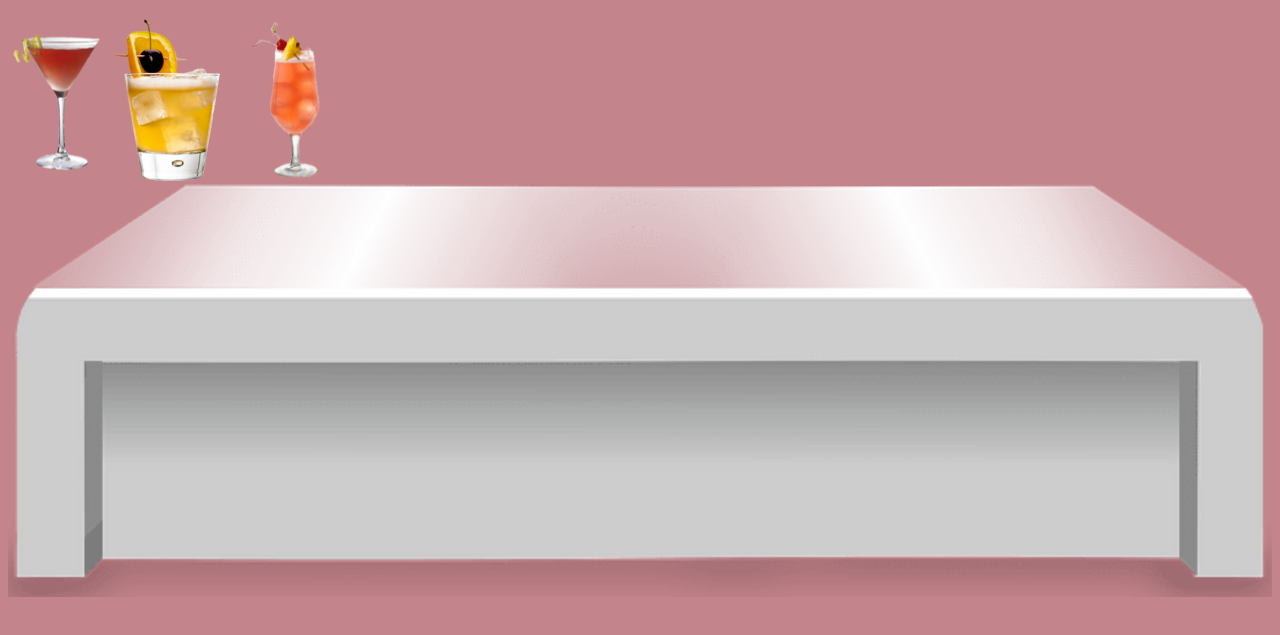
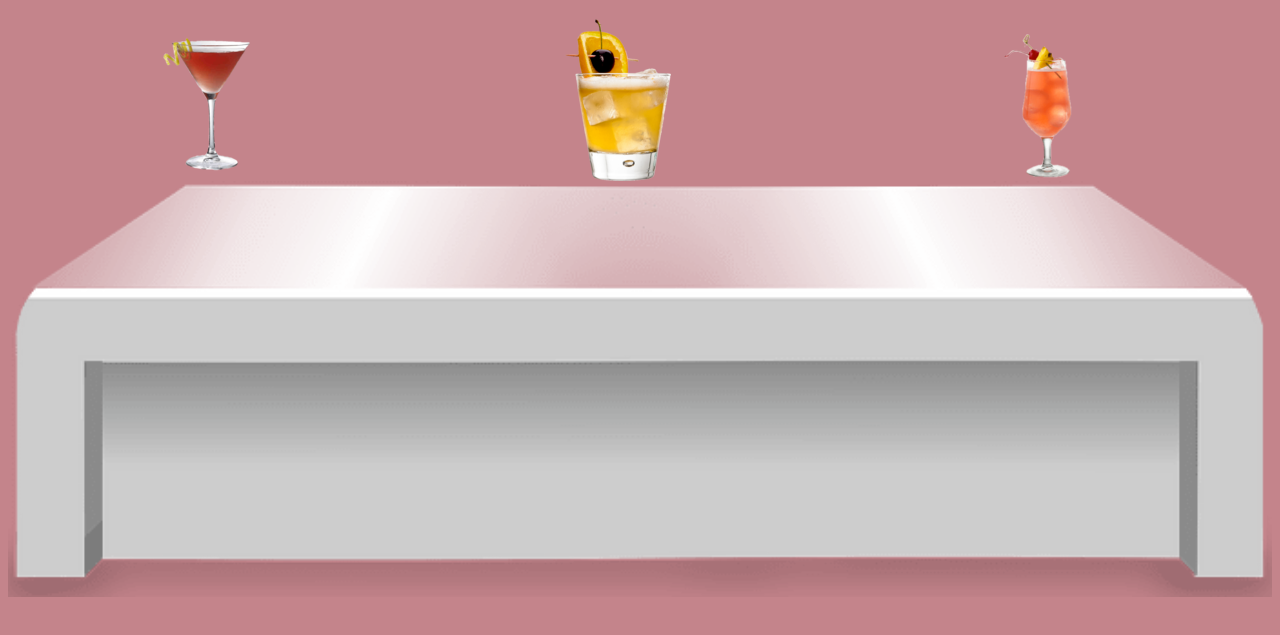
Before and after one commit to abi-99/abi-99.github.io, a plain HTML site: page index.html in a window 1280 px wide. Shown: the part 61-696 px from the top of the page. Drawn offline with Linux system fonts and the light colour scheme.

Commit message:
DRINKS IN POSITION!!!
DRINKS IN LINE! READY FOR JAVA

```diff
--- a/CSS/style.css
+++ b/CSS/style.css
@@ -16,15 +16,14 @@ body {
 .drinks-flex {
     width: 100%;
     display: flex;
+    justify-content: space-around;
+    align-items: flex-end;
     top: 0;
     left: 0;
 }
 
 .drink {
     margin-bottom: 0px;
-    z-index: 1;
-    align-items: flex-end;
-    justify-content: space-evenly;
 }
 
 body {
```
